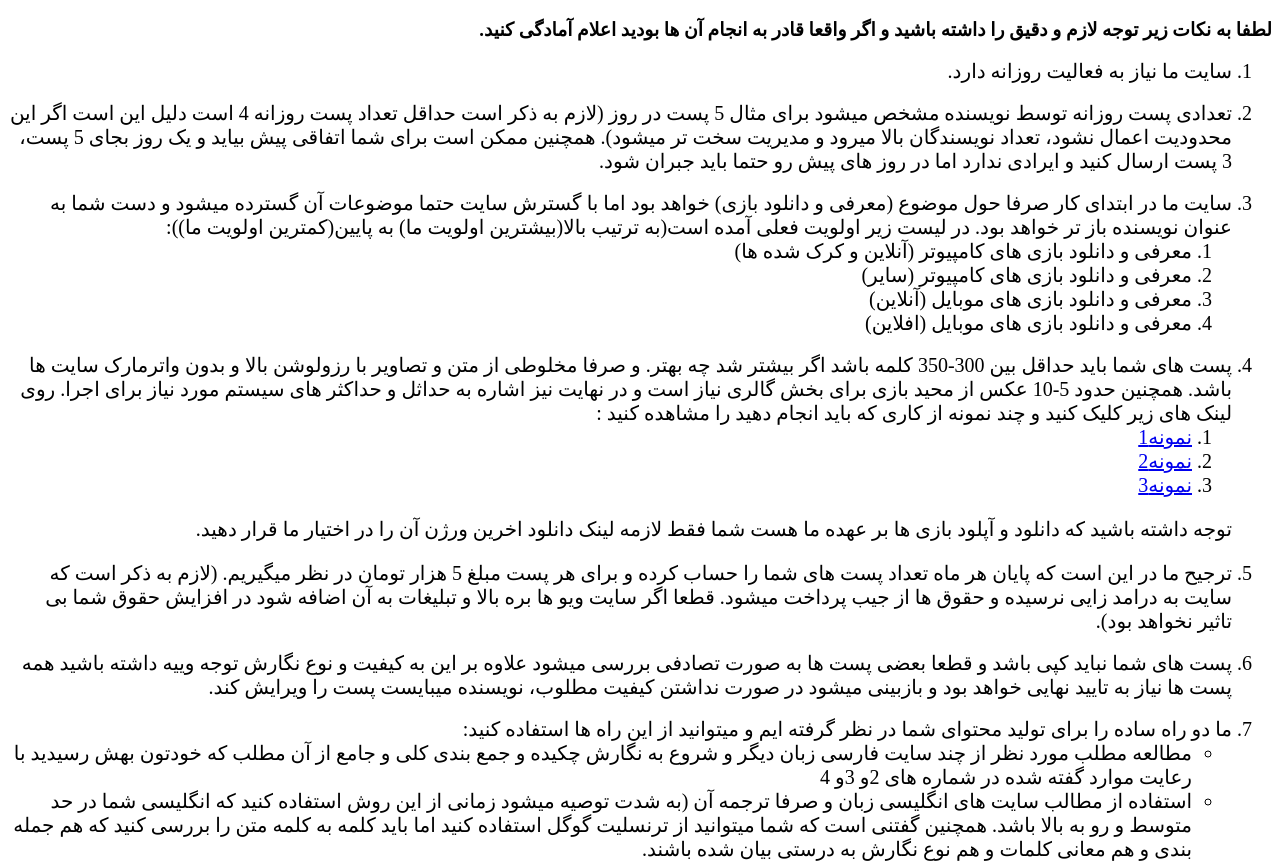
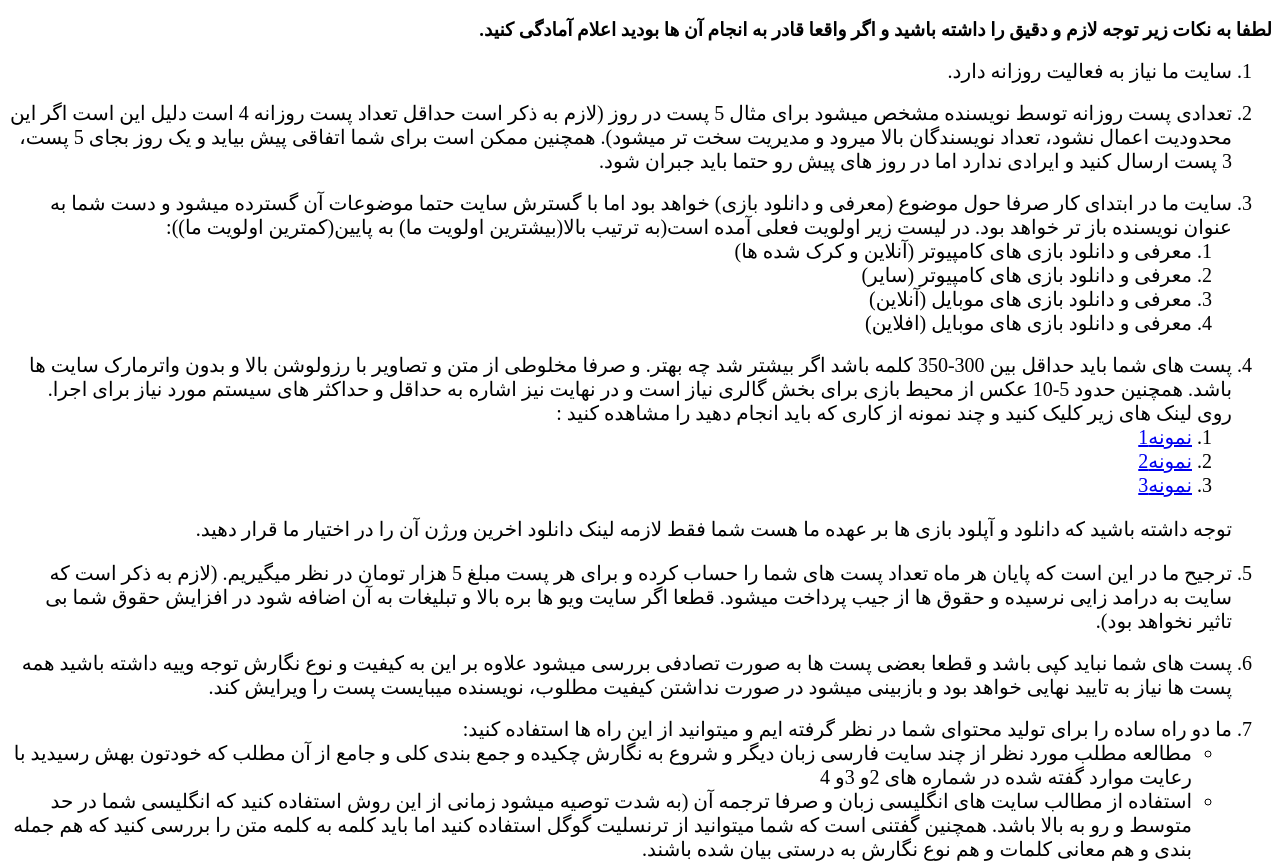
Before and after one commit to amir-giter/amir-giter.github.io, a plain HTML site: page index.html in a window 1280 px wide. Shown: the top 864 px of the page. Drawn offline with Linux system fonts and the light colour scheme.

Commit message:
update index.html

```diff
--- a/index.html
+++ b/index.html
@@ -33,7 +33,7 @@
         </ol><br>
         <li>پست های شما باید حداقل بین 300-350 کلمه باشد اگر بیشتر شد چه بهتر. و صرفا مخلوطی از متن و تصاویر با رزولوشن
             بالا و بدون واترمارک
-            سایت ها باشد. همچنین حدود 5-10 عکس از محید بازی برای بخش گالری نیاز است و در نهایت نیز اشاره به حداثل و
+            سایت ها باشد. همچنین حدود 5-10 عکس از محیط بازی برای بخش گالری نیاز است و در نهایت نیز اشاره به حداقل و
             حداکثر های سیستم مورد نیاز برای اجرا. روی لینک های زیر کلیک کنید و چند نمونه از کاری که باید انجام دهید را
             مشاهده کنید :</li>
         <ol>
```
